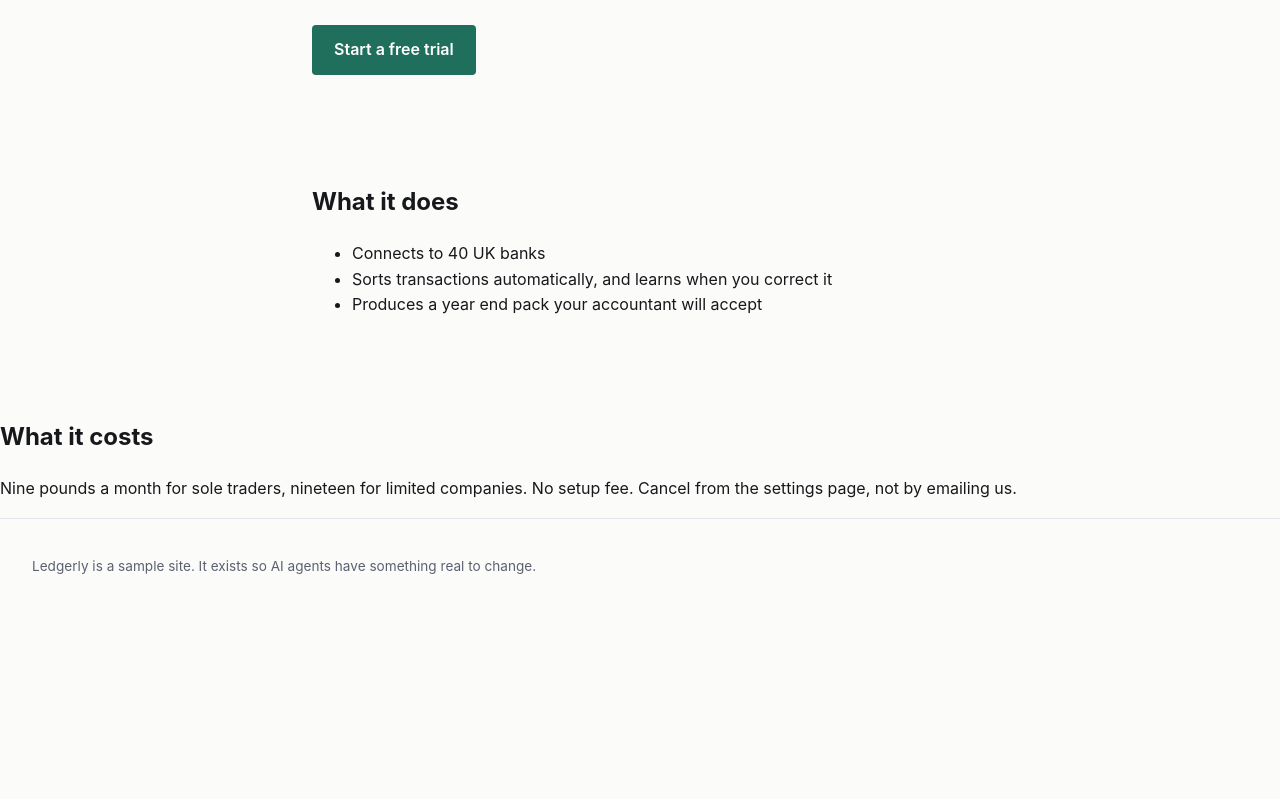
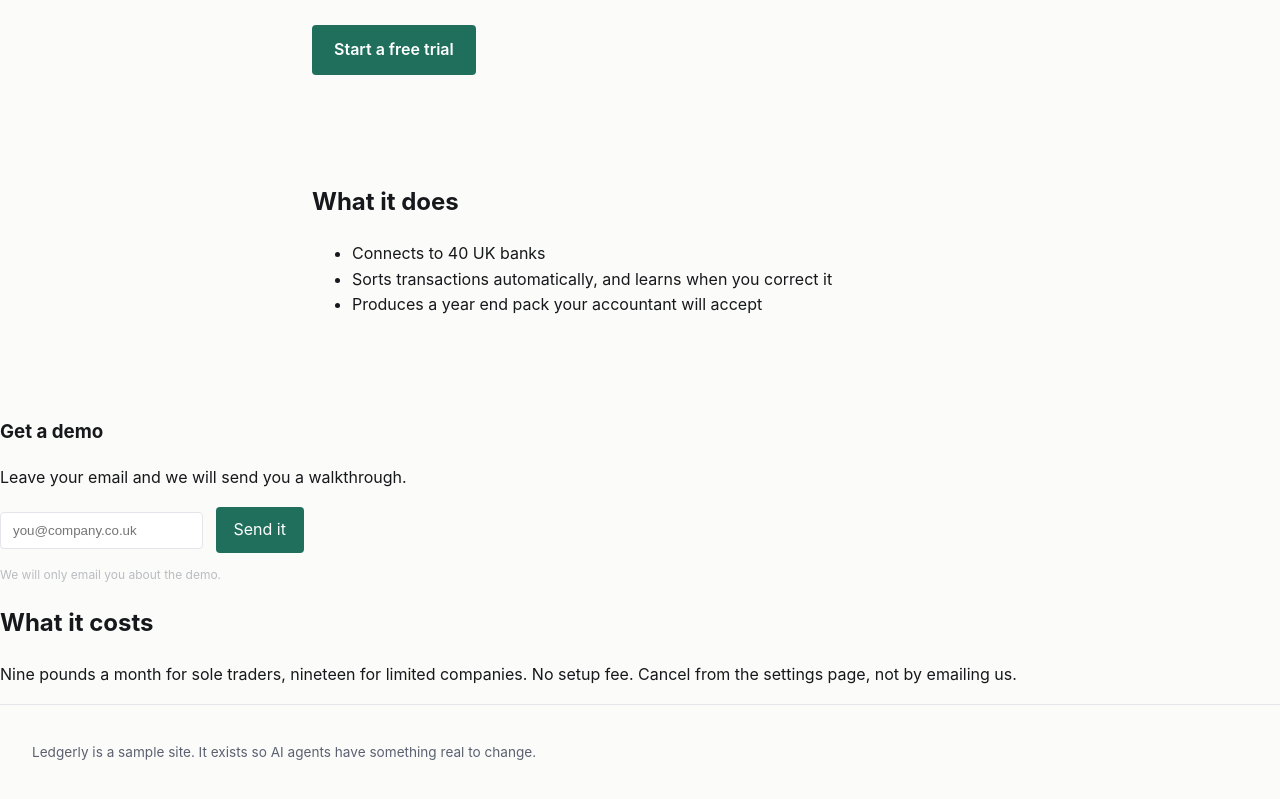
Before and after one commit to pork1977/glass-box-demo, a website: page index.html in a window 1280 px wide. Shown: the part 803-1602 px from the top of the page. Before the commit the page ends 1419 px from the top, so only its background shows below. Drawn offline with Linux system fonts and the light colour scheme.

Commit message:
Add a demo signup section

```diff
--- a/index.html
+++ b/index.html
@@ -10,6 +10,9 @@
     <header class="site-header">
       <span class="wordmark">Ledgerly</span>
       <nav>
+        <a href="https://twitter.com/ledgerly" class="icon-link">
+          <img src="screenshot.svg" width="16" height="16" alt="" />
+        </a>
         <a href="#features">Features</a>
         <a href="#pricing">Pricing</a>
         <a href="#about">About</a>
@@ -45,6 +48,16 @@
       </ul>
     </section>
 
+    <section id="demo">
+      <h3>Get a demo</h3>
+      <p>Leave your email and we will send you a walkthrough.</p>
+      <form action="#demo">
+        <input type="email" name="email" placeholder="you@company.co.uk" />
+        <div class="fake-button" onclick="alert('Thanks')">Send it</div>
+      </form>
+      <p class="small-print">We will only email you about the demo.</p>
+    </section>
+
     <section id="pricing">
       <h2>What it costs</h2>
       <p>
--- a/styles.css
+++ b/styles.css
@@ -88,3 +88,29 @@ footer {
   color: var(--muted);
   font-size: 0.85rem;
 }
+
+/* Added with the demo form. */
+.fake-button {
+  display: inline-block;
+  background: var(--accent);
+  color: #fff;
+  padding: 10px 18px;
+  border-radius: 4px;
+  cursor: pointer;
+}
+
+.small-print {
+  color: #b9bcc2;
+  font-size: 0.75rem;
+}
+
+.icon-link img {
+  vertical-align: middle;
+}
+
+form input {
+  padding: 10px 12px;
+  border: 1px solid var(--line);
+  border-radius: 4px;
+  margin-right: 8px;
+}
```
